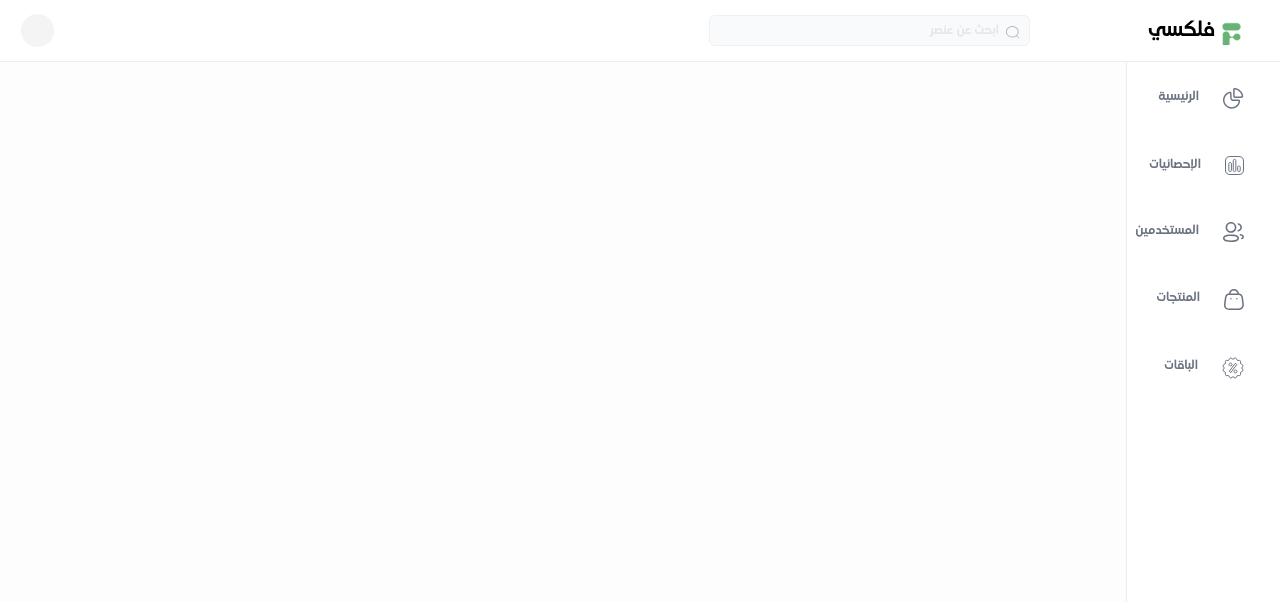
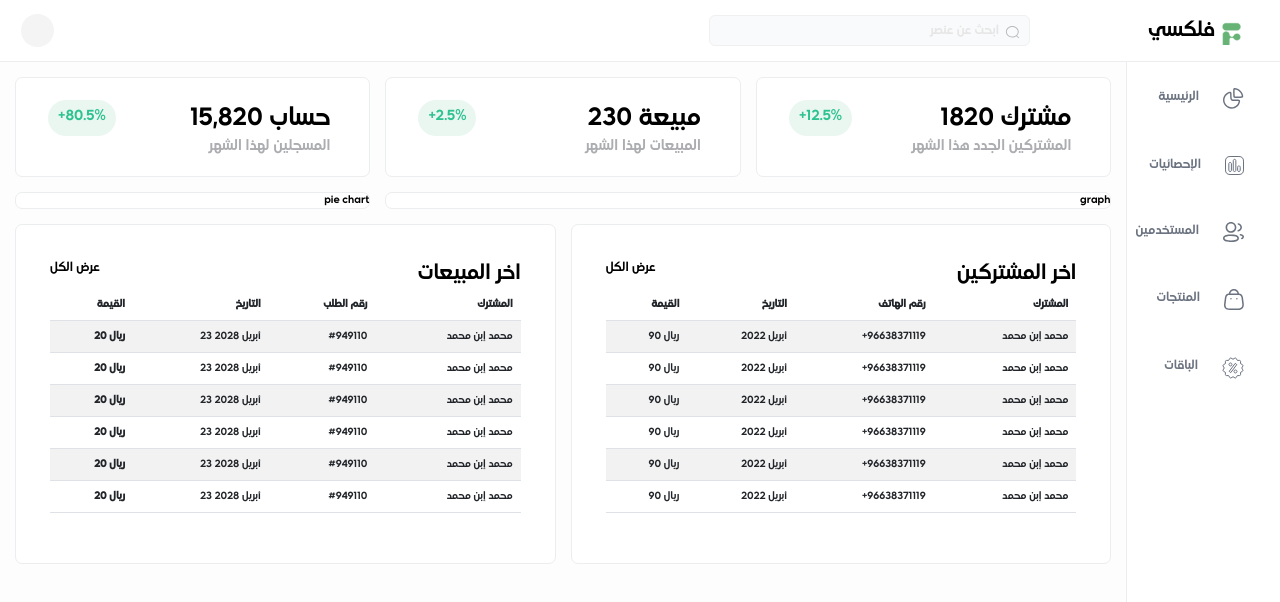
Before and after one commit to OmarKnows/flexi, an Angular app: page /statistics in a window 1280 px wide. Shown: the top 602 px of the page. Built offline with nearby package versions, Linux system fonts and the light colour scheme.

Commit message:
finished statistics page

```diff
--- a/src/app/modules/statistics/statistics.component.css
+++ b/src/app/modules/statistics/statistics.component.css
@@ -0,0 +1,88 @@
+.page-container {
+  width: 88vw;
+  margin-top: 62px;
+  margin-right: 228px;
+}
+
+.grid-container {
+  display: grid;
+  grid-template-columns: repeat(6, 1fr);
+  gap: 15px;
+  padding: 15px;
+}
+
+.pie-chart {
+  grid-column: 1 / span 2;
+}
+
+.graph {
+  grid-column: 3 / span 4;
+}
+
+.card1 {
+  grid-column: 1 / span 2;
+  padding: 22px 39px 19px 32px;
+}
+
+.card2 {
+  grid-column: 3 / span 2;
+  padding: 22px 39px 19px 32px;
+}
+
+.card3 {
+  grid-column: 5 / span 2;
+  padding: 22px 39px 19px 32px;
+}
+
+.table1 {
+  grid-column: 1 / span 3;
+  padding: 34px;
+}
+
+.table2 {
+  grid-column: 4 / span 3;
+  padding: 34px;
+}
+
+.grid-item {
+  background-color: white;
+  border: 0.4px solid #ecedee;
+  border-radius: 7px;
+  font-size: 10px;
+  color: black;
+  text-align: right;
+}
+
+.grid-item-header {
+  display: flex;
+  justify-content: space-between;
+}
+
+.title {
+  font-size: 20px;
+}
+
+.card-title {
+  font-size: 24px;
+}
+
+.card-subtitle {
+  font-size: 14px;
+  color: #acadb1;
+}
+
+.show-more {
+  font-size: 12px;
+}
+
+.sub-title {
+  color: #bfbfbf;
+}
+
+.capsule {
+  color: #2ec291;
+  font-size: 14px;
+  background-color: rgba(66, 178, 126, 0.11);
+  padding: 6px 10px;
+  border-radius: 26px;
+}
--- a/src/app/modules/statistics/statistics.component.html
+++ b/src/app/modules/statistics/statistics.component.html
@@ -1 +1,135 @@
-<p>statistics works!</p>
+<div class="page-container">
+  <div class="grid-container">
+    <div class="card1 grid-item">
+      <div class="grid-item-header">
+        <div class="capsule">+80.5%</div>
+        <div class="card-title">حساب 15,820</div>
+      </div>
+      <div class="card-subtitle">المسجلين لهذا الشهر</div>
+    </div>
+    <div class="card2 grid-item">
+      <div class="grid-item-header">
+        <div class="capsule">+2.5%</div>
+        <div class="card-title">230 مبيعة</div>
+      </div>
+      <div class="card-subtitle">المبيعات لهذا الشهر</div>
+    </div>
+    <div class="card3 grid-item">
+      <div class="grid-item-header">
+        <div class="capsule">+12.5%</div>
+        <div class="card-title">1820 مشترك</div>
+      </div>
+      <div class="card-subtitle">المشتركين الجدد هذا الشهر</div>
+    </div>
+    <div class="pie-chart grid-item">pie chart</div>
+    <div class="graph grid-item">graph</div>
+    <div class="table1 grid-item">
+      <div class="grid-item-header">
+        <div class="show-more">عرض الكل</div>
+        <div class="title">اخر المبيعات</div>
+      </div>
+      <table class="table table-striped">
+        <thead>
+          <tr>
+            <th>القيمة</th>
+            <th>التاريخ</th>
+            <th>رقم الطلب</th>
+            <th>المشترك</th>
+          </tr>
+        </thead>
+        <tbody>
+          <tr>
+            <th>20 ريال</th>
+            <td>23 أبريل 2028</td>
+            <td>#949110</td>
+            <td>محمد إبن محمد</td>
+          </tr>
+          <tr>
+            <th>20 ريال</th>
+            <td>23 أبريل 2028</td>
+            <td>#949110</td>
+            <td>محمد إبن محمد</td>
+          </tr>
+          <tr>
+            <th>20 ريال</th>
+            <td>23 أبريل 2028</td>
+            <td>#949110</td>
+            <td>محمد إبن محمد</td>
+          </tr>
+          <tr>
+            <th>20 ريال</th>
+            <td>23 أبريل 2028</td>
+            <td>#949110</td>
+            <td>محمد إبن محمد</td>
+          </tr>
+          <tr>
+            <th>20 ريال</th>
+            <td>23 أبريل 2028</td>
+            <td>#949110</td>
+            <td>محمد إبن محمد</td>
+          </tr>
+          <tr>
+            <th>20 ريال</th>
+            <td>23 أبريل 2028</td>
+            <td>#949110</td>
+            <td>محمد إبن محمد</td>
+          </tr>
+        </tbody>
+      </table>
+    </div>
+    <div class="table2 grid-item">
+      <div class="grid-item-header">
+        <div class="show-more">عرض الكل</div>
+        <div class="title">اخر المشتركين</div>
+      </div>
+      <table class="table table-striped">
+        <thead>
+          <tr>
+            <th>القيمة</th>
+            <th>التاريخ</th>
+            <th>رقم الهاتف</th>
+            <th>المشترك</th>
+          </tr>
+        </thead>
+        <tbody>
+          <tr>
+            <td>90 ريال</td>
+            <td>أبريل 2022</td>
+            <td>+96638371119</td>
+            <td>محمد إبن محمد</td>
+          </tr>
+          <tr>
+            <td>90 ريال</td>
+            <td>أبريل 2022</td>
+            <td>+96638371119</td>
+            <td>محمد إبن محمد</td>
+          </tr>
+          <tr>
+            <td>90 ريال</td>
+            <td>أبريل 2022</td>
+            <td>+96638371119</td>
+            <td>محمد إبن محمد</td>
+          </tr>
+          <tr>
+            <td>90 ريال</td>
+            <td>أبريل 2022</td>
+            <td>+96638371119</td>
+            <td>محمد إبن محمد</td>
+          </tr>
+          <tr>
+            <td>90 ريال</td>
+            <td>أبريل 2022</td>
+            <td>+96638371119</td>
+            <td>محمد إبن محمد</td>
+          </tr>
+          <tr>
+            <td>90 ريال</td>
+            <td>أبريل 2022</td>
+            <td>+96638371119</td>
+            <td>محمد إبن محمد</td>
+          </tr>
+        </tbody>
+      </table>
+    </div>
+  </div>
+</div>
```
